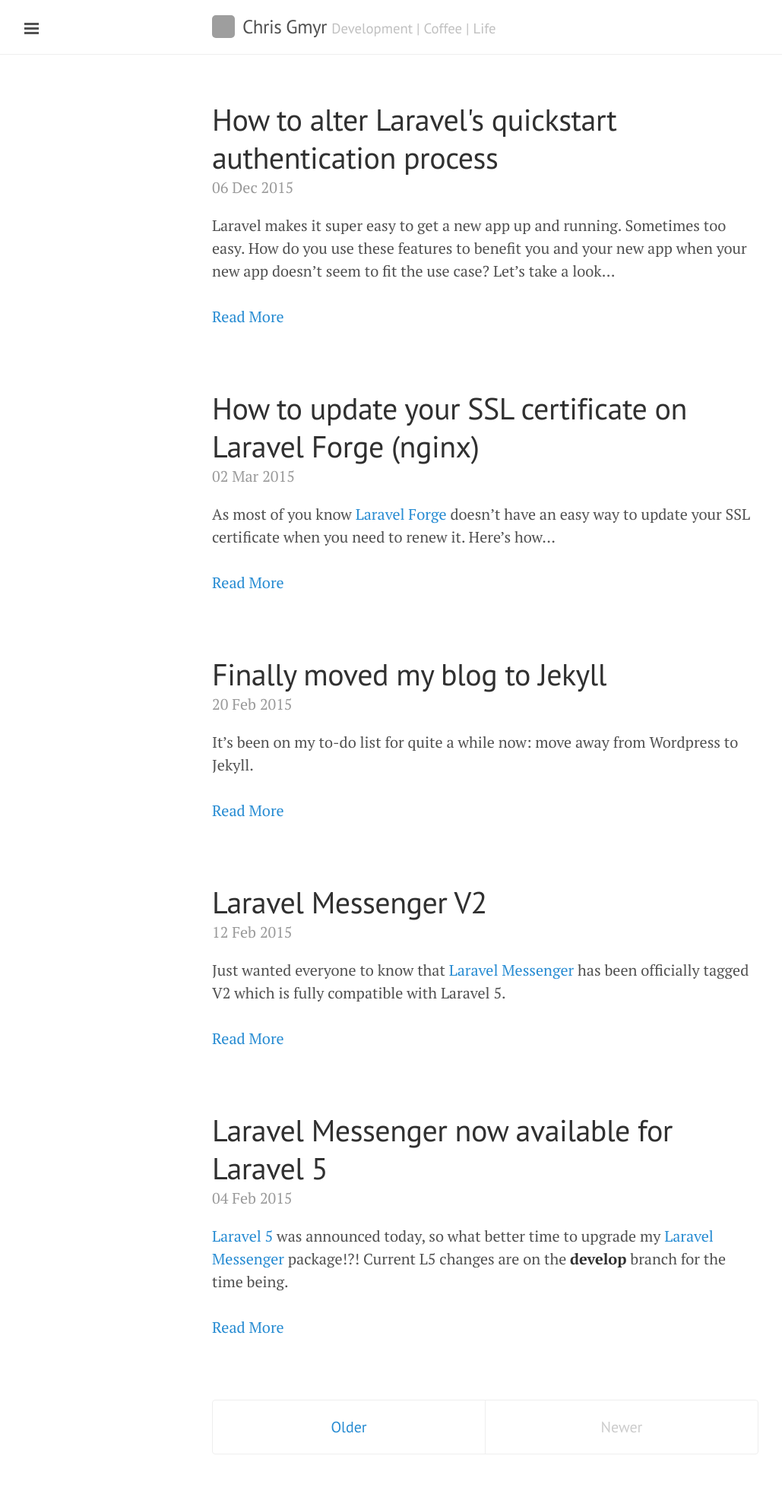
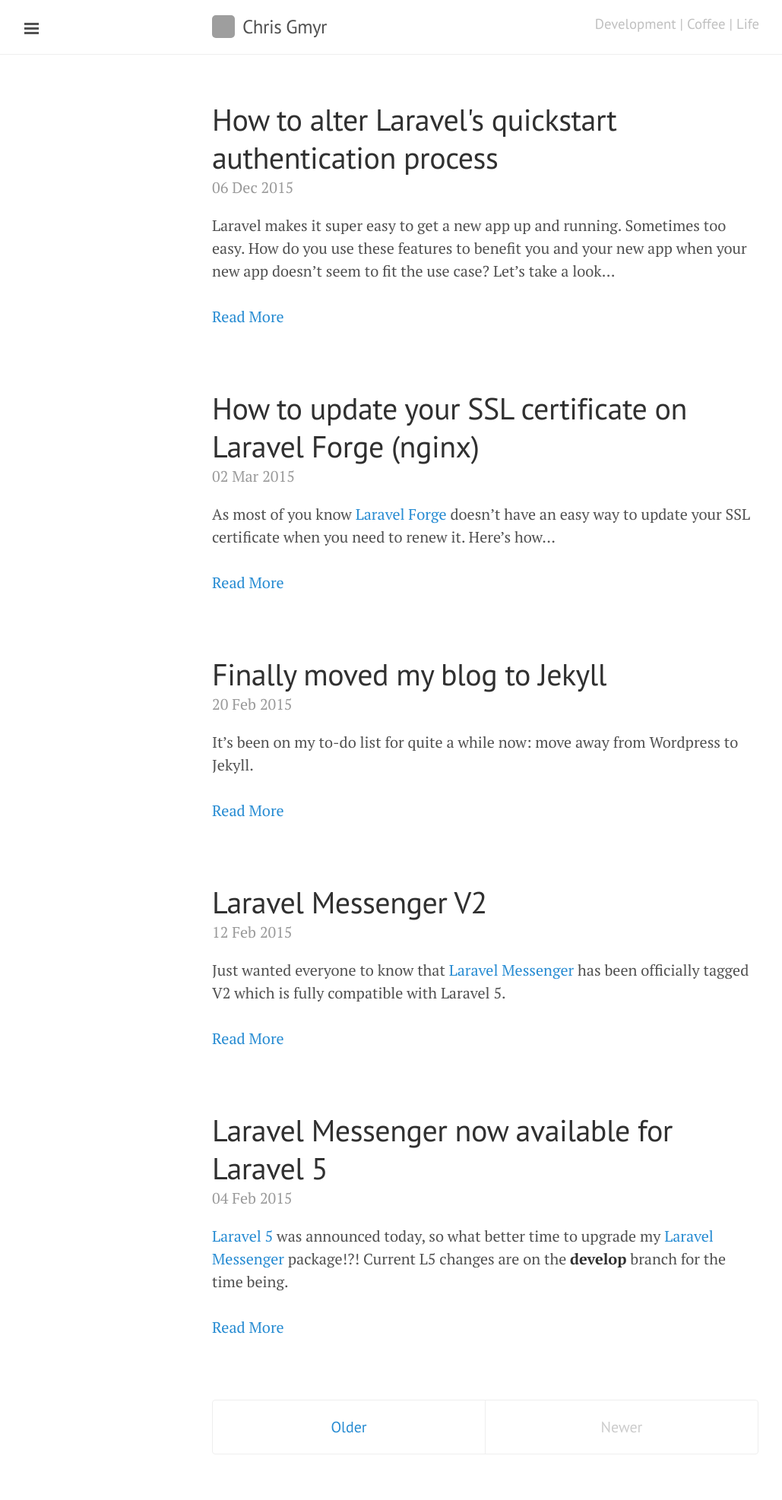
Before and after one commit to cmgmyr/cmgmyr.github.io, a Jekyll site: the page built from index.html, in a window 1280 px wide. Shown: the whole page at 76% size, without its empty margins (1-1030 px from the left). Built offline with Jekyll 4.4.1, drawn with Linux system fonts in a browser that asks for light colours; the list of posts is cut into pages by our own code; grey boxes are pictures that could not be loaded.

Commit message:
adjusted styles

```diff
--- a/_layouts/default.html
+++ b/_layouts/default.html
@@ -14,7 +14,7 @@
         <div class="container">
           <h3 class="masthead-title">
             <a href="/" title="Home"><img src="http://www.gravatar.com/avatar/6834447bdbca70cd2390adc690c3b4f1?s=30" alt="Chris Gmyr" height="30" width="30">{{ site.title }}</a>
-            <small>{{ site.tagline }}</small>
+            <small class="tagline">{{ site.tagline }}</small>
           </h3>
         </div>
       </div>
--- a/public/css/styles.css
+++ b/public/css/styles.css
@@ -1,3 +1,7 @@
+.tagline{
+  float: right;
+}
+
 // for tag cloud and archives
 .tag-cloud {
   list-style: none;
```
